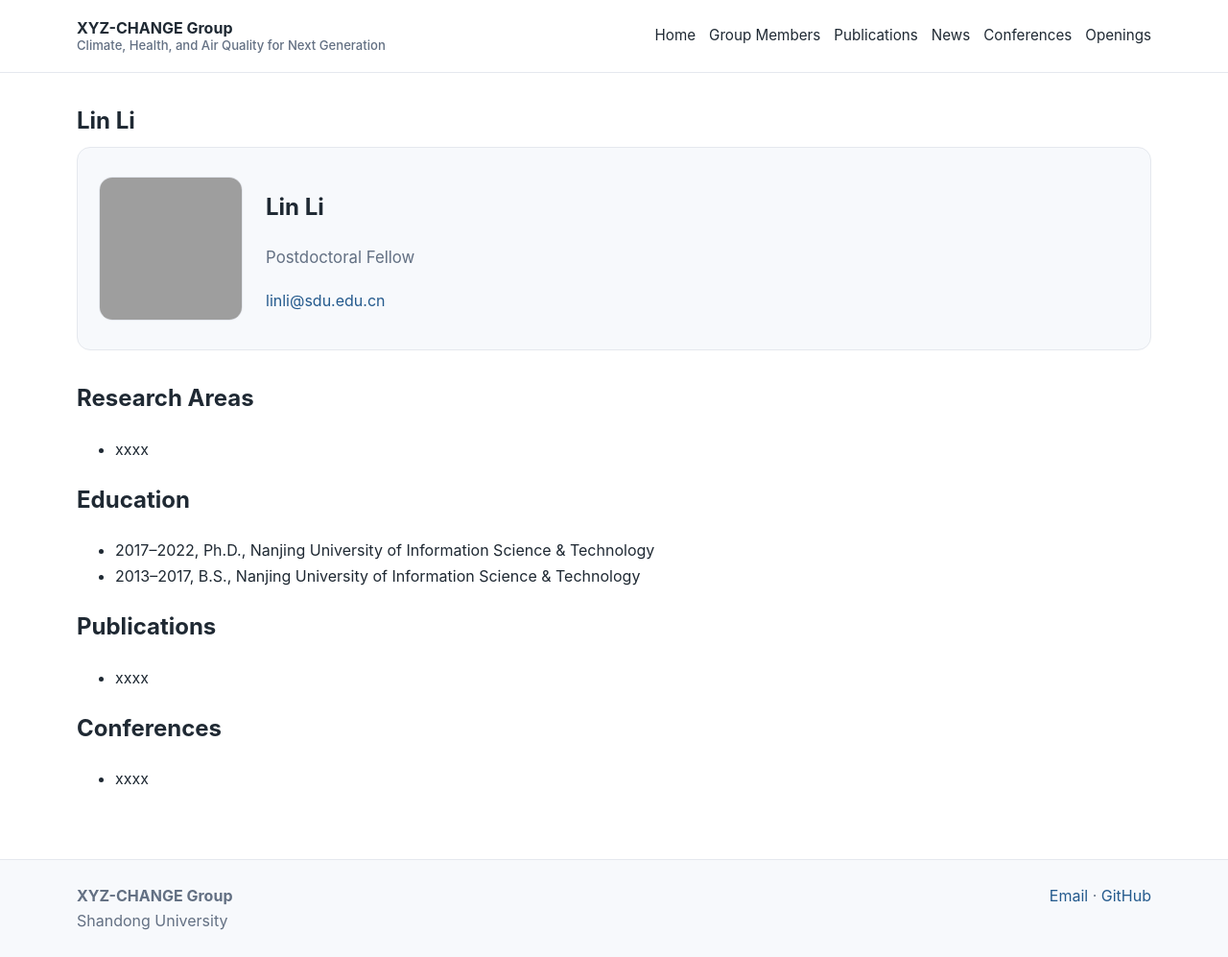
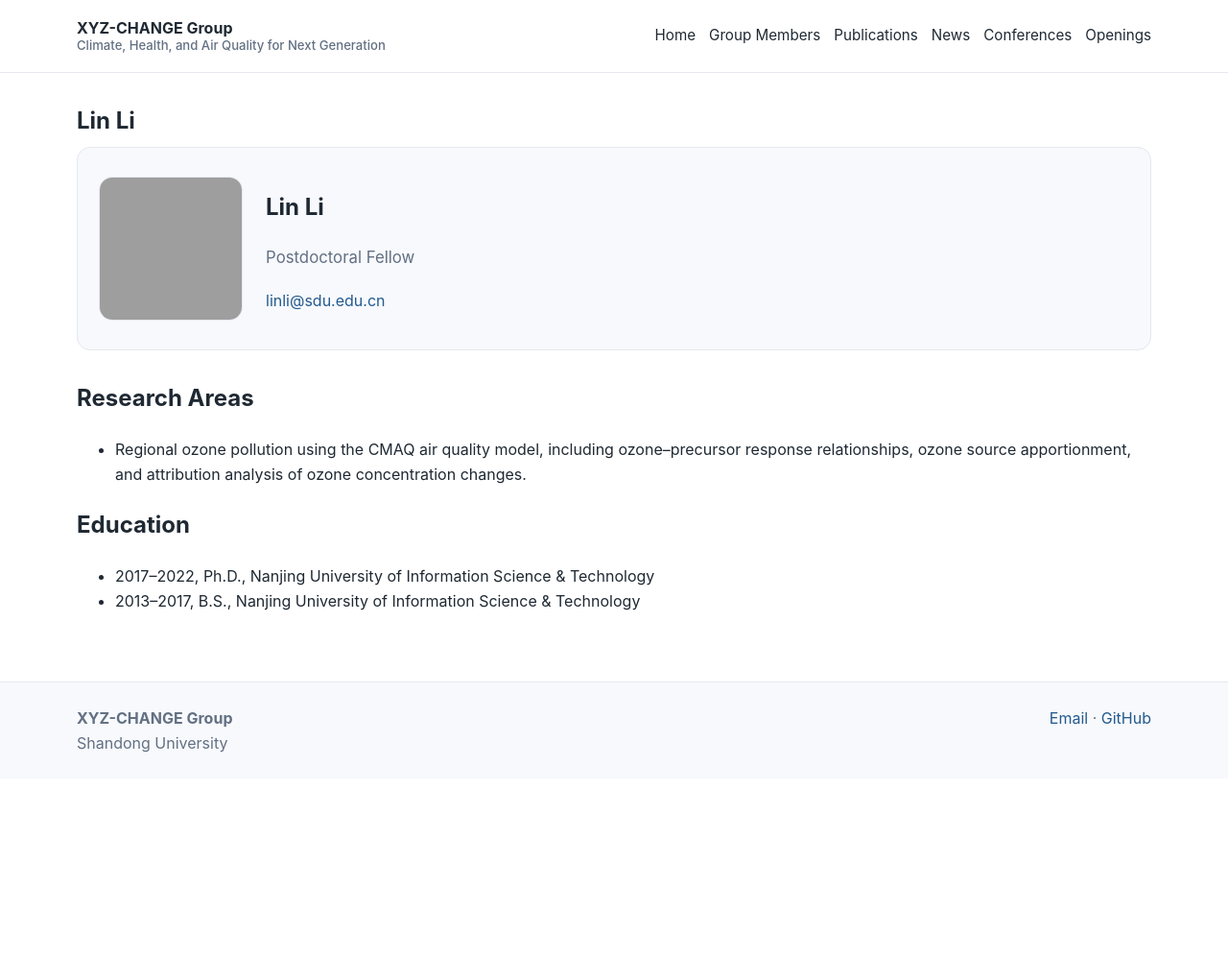
Before and after one commit to MuJSh/xyz_CHANGE, a Jekyll site: the page built from _pages/lin-li.md, in a window 1280 px wide and 997 px high. Shown: the whole window at 96% size. Built offline with Jekyll 4.4.1, drawn with Linux system fonts in a browser that asks for light colours.

Commit message:
Update Lin Li profile content

```diff
--- a/_pages/lin-li.md
+++ b/_pages/lin-li.md
@@ -15,17 +15,9 @@ permalink: /members/lin-li/
 
 ## Research Areas
 
-- xxxx
+- Regional ozone pollution using the CMAQ air quality model, including ozone–precursor response relationships, ozone source apportionment, and attribution analysis of ozone concentration changes.
 
 ## Education
 
 - 2017–2022, Ph.D., Nanjing University of Information Science & Technology
 - 2013–2017, B.S., Nanjing University of Information Science & Technology
-
-## Publications
-
-- xxxx
-
-## Conferences
-
-- xxxx
```
